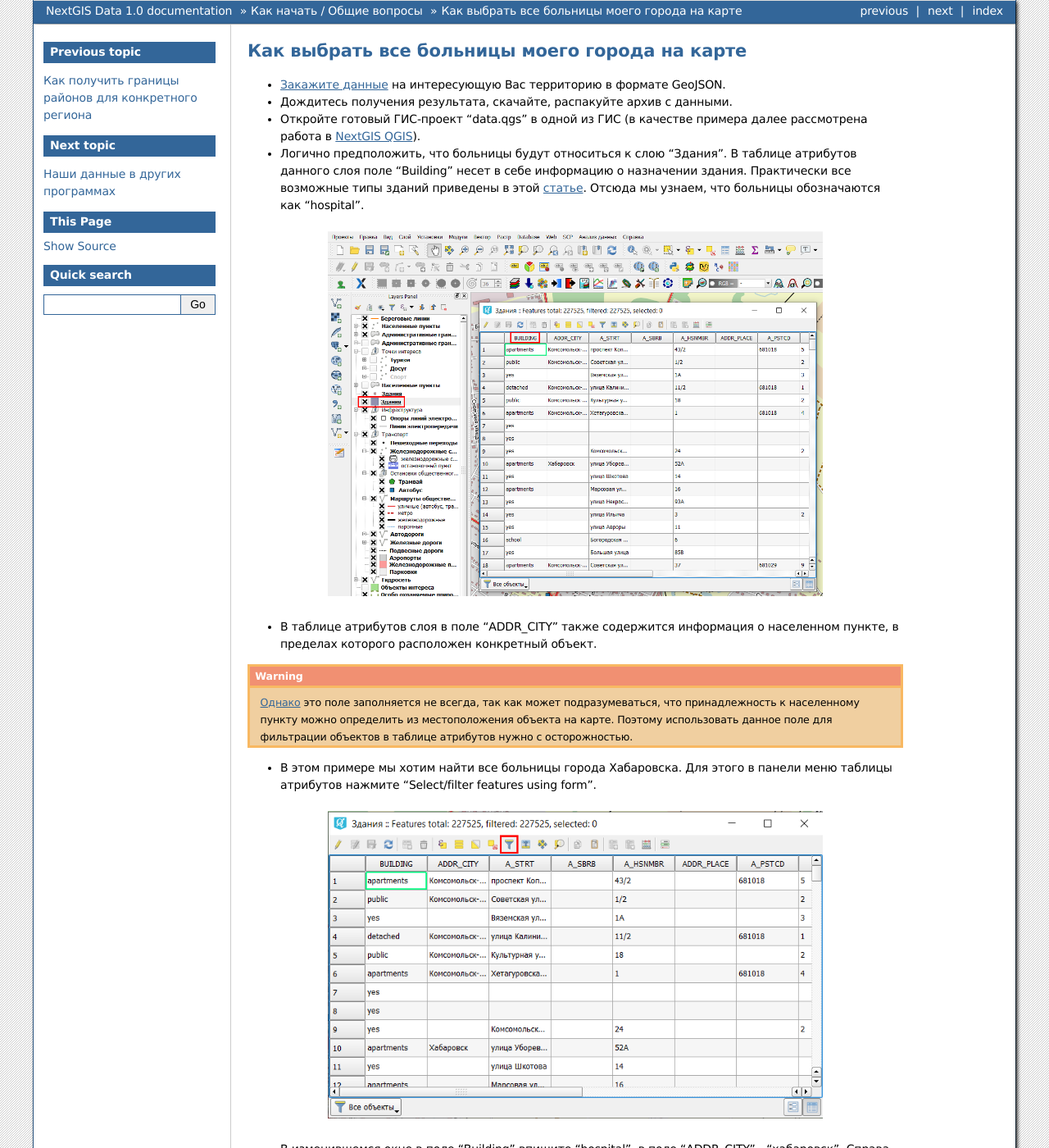
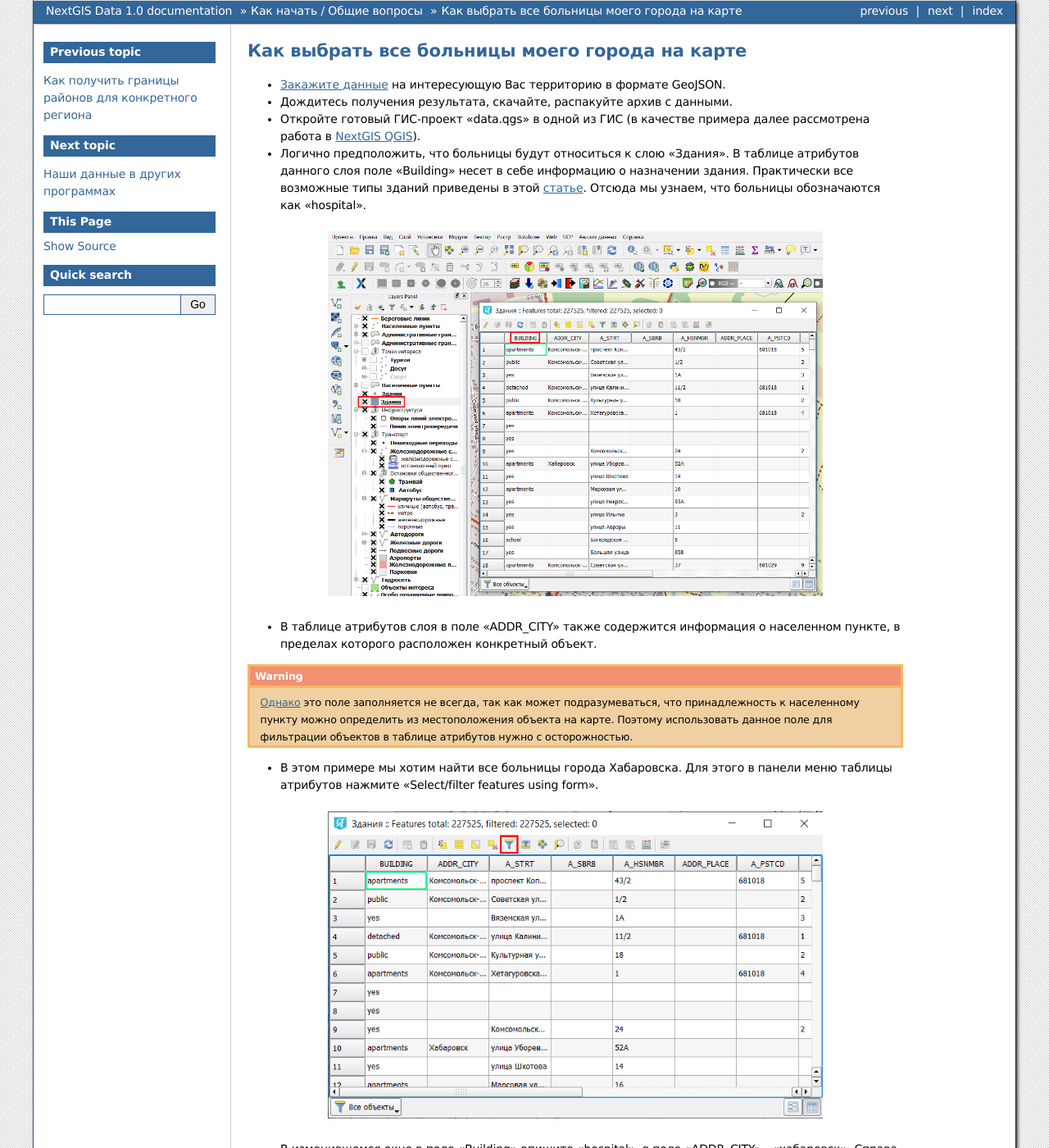
Before and after one commit to nextgis/docs_data, a Sphinx documentation site: the page built from source/hospital.rst, in a window 1280 px wide and 1400 px high. Shown: the whole window at 82% size. Built offline with Sphinx 7.4.7, drawn with Linux system fonts in a browser that asks for light colours; formulas are drawn with MathJax 3; pages that are not in the unit, such as notebooks, are missing from menus; some of the changed text lies outside the part shown.

```diff
--- a/source/hospital.rst
+++ b/source/hospital.rst
@@ -5,36 +5,36 @@
 
 * `Закажите данные <https://data.nextgis.com/ru/>`_ на интересующую Вас территорию в формате GeoJSON.
 * Дождитесь получения результата, скачайте, распакуйте архив с данными.
-* Откройте готовый ГИС-проект “data.qgs” в одной из ГИС (в качестве примера далее рассмотрена работа в `NextGIS QGIS <https://nextgis.ru/nextgis-qgis/>`_).
-* Логично предположить, что больницы будут относиться к слою “Здания”. В таблице атрибутов данного слоя поле “Building” несет в себе информацию о назначении здания. Практически все возможные типы зданий приведены в этой `статье <https://wiki.openstreetmap.org/wiki/RU:Key:building>`_. Отсюда мы узнаем, что больницы обозначаются как “hospital”.
+* Откройте готовый ГИС-проект «data.qgs» в одной из ГИС (в качестве примера далее рассмотрена работа в `NextGIS QGIS <https://nextgis.ru/nextgis-qgis/>`_).
+* Логично предположить, что больницы будут относиться к слою «Здания». В таблице атрибутов данного слоя поле «Building» несет в себе информацию о назначении здания. Практически все возможные типы зданий приведены в этой `статье <https://wiki.openstreetmap.org/wiki/RU:Key:building>`_. Отсюда мы узнаем, что больницы обозначаются как «hospital».
 
 .. figure:: _static/hospital1.png
    :name: hospital1
    :align: center
    :width: 16cm
 
-* В таблице атрибутов слоя в поле “ADDR_CITY” также содержится информация о населенном пункте, в пределах которого расположен конкретный объект.
+* В таблице атрибутов слоя в поле «ADDR_CITY» также содержится информация о населенном пункте, в пределах которого расположен конкретный объект.
 
 .. warning::
 
    `Однако <https://wiki.openstreetmap.org/wiki/RU:Key:addr>`_ это поле заполняется не всегда, так как может подразумеваться, что принадлежность к населенному пункту можно определить из местоположения объекта на карте. Поэтому использовать данное поле для фильтрации объектов в таблице атрибутов нужно с осторожностью.
 
 
-* В этом примере мы хотим найти все больницы города Хабаровска. Для этого в панели меню таблицы атрибутов нажмите “Select/filter features using form”.
+* В этом примере мы хотим найти все больницы города Хабаровска. Для этого в панели меню таблицы атрибутов нажмите «Select/filter features using form».
 
 .. figure:: _static/hospital2.png
    :name: hospital2
    :align: center
    :width: 16cm
 
-* В изменившемся окне в поле “Building” впишите “hospital”, в поле “ADDR_CITY” - “хабаровск”. Справа напротив полей в выпадающем списке выберите “Equal to (=)”, далее нажмите “Select features”.
+* В изменившемся окне в поле «Building» впишите «hospital», в поле «ADDR_CITY» - «хабаровск». Справа напротив полей в выпадающем списке выберите «Equal to (=)», далее нажмите «Select features».
 
 .. figure:: _static/hospital3.png
    :name: hospital3
    :align: center
    :width: 16cm
 
-* Объекты, удовлетворяющие условиям фильтра, будут выбраны как в таблице атрибутов, так и на карте. Для удобства их просмотра нажмите на кнопку “Переключиться в режим таблицы” и в изменившемся окне выберите “Move selection to top”.
+* Объекты, удовлетворяющие условиям фильтра, будут выбраны как в таблице атрибутов, так и на карте. Для удобства их просмотра нажмите на кнопку «Переключиться в режим таблицы» и в изменившемся окне выберите «Move selection to top».
 
 .. figure:: _static/hospital4.png
    :name: hospital4
```
